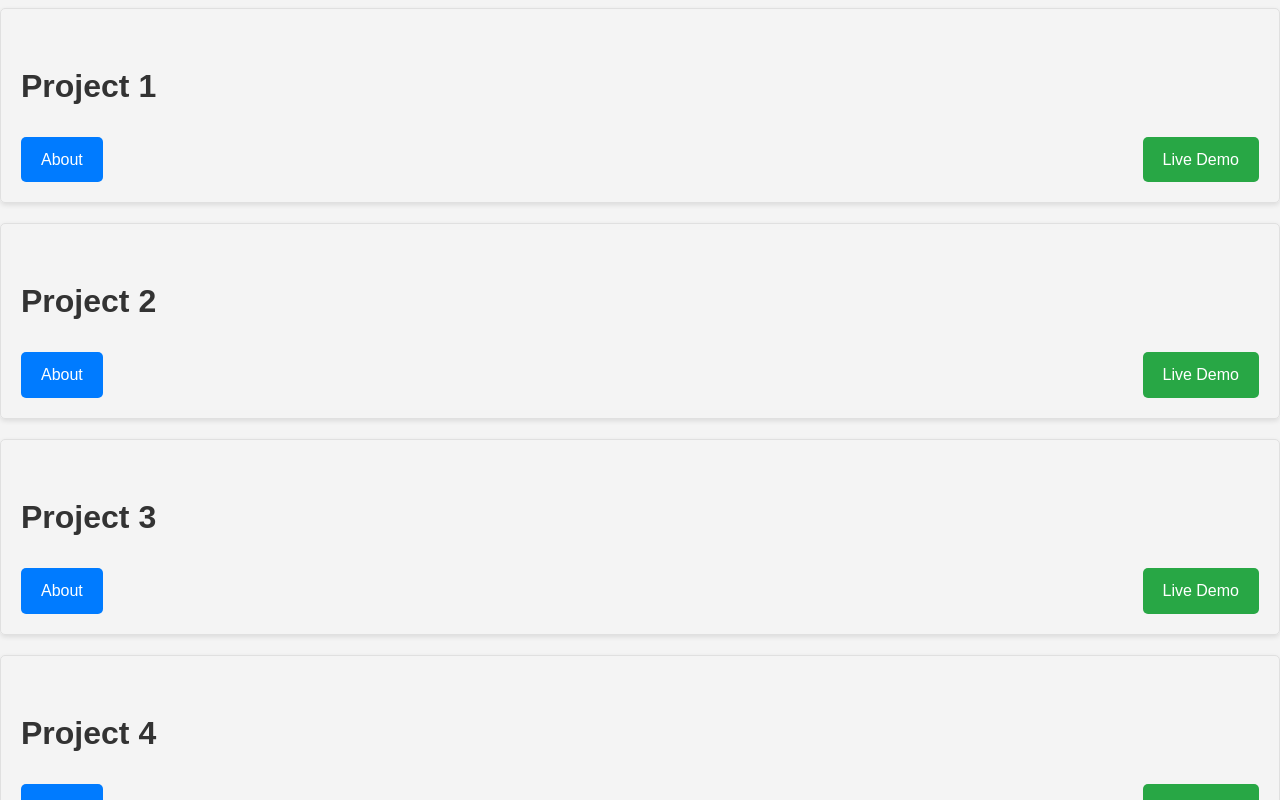
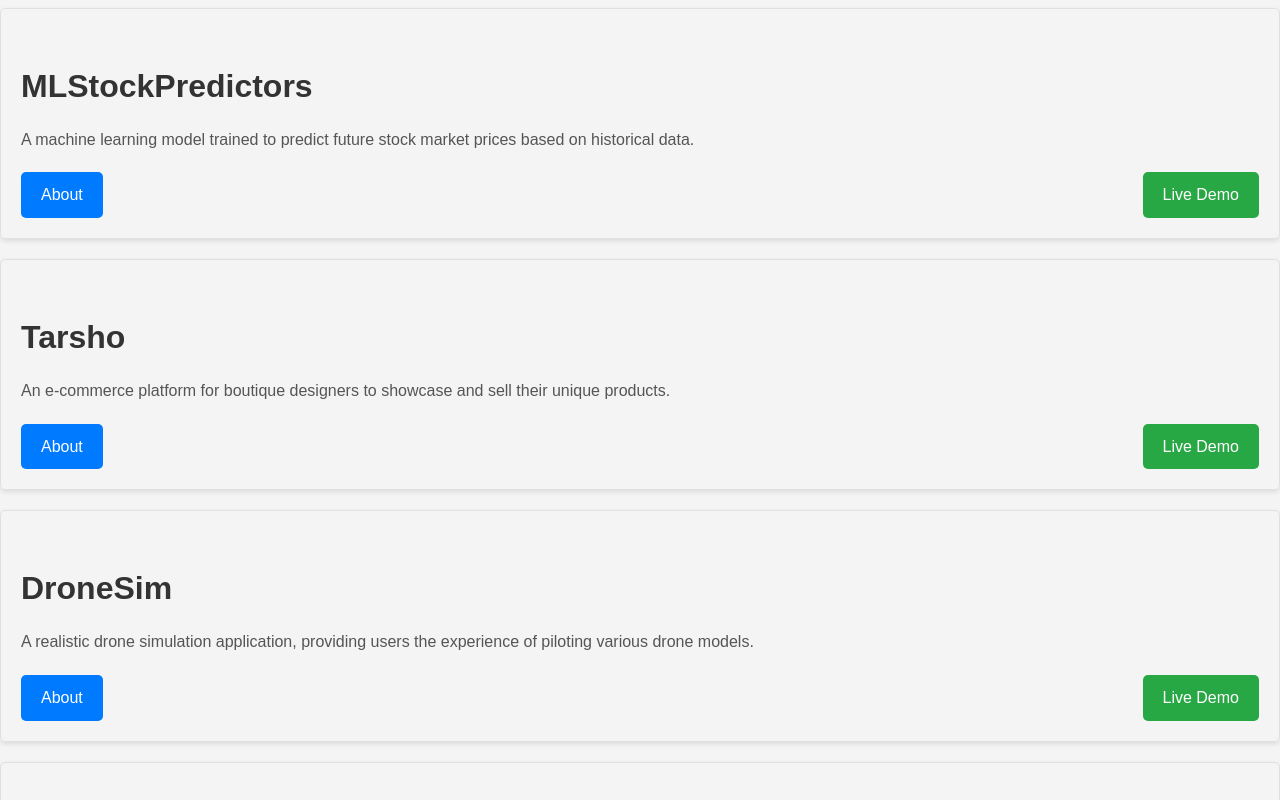
Before and after one commit to AhmedRaisi/PersonalPortfolio, a React (Create React App) app in the folder client/: page / in a window 1280 px wide. Shown: the part 1180-1980 px from the top of the page. Built offline with nearby package versions, Linux system fonts and the light colour scheme.

Commit message:
Added project description

```diff
--- a/client/src/components/About/styles.css
+++ b/client/src/components/About/styles.css
@@ -14,21 +14,6 @@ body {
     margin: auto;
     overflow: hidden;
 }
-
-/* Home section styles */
-
-.home {
-    padding: 50px 0;
-    background-color: #fff;
-    text-align: center;
-}
-
-.home h1 {
-    font-size: 2em;
-    margin-bottom: 20px;
-}
-
-/* About section styles */
 
 .about {
     padding: 50px 0;
@@ -87,29 +72,3 @@ body {
     transform: scale(1.05);
     color: #333;
 }
-
-/* Projects section styles */
-
-.projects {
-    padding: 50px 0;
-    background-color: #fff;
-    text-align: center;
-}
-
-.projects h1 {
-    font-size: 2em;
-    margin-bottom: 20px;
-}
-
-/* Contact section styles */
-
-.contact {
-    padding: 50px 0;
-    background-color: #fff; /* Same background as home */
-    text-align: center;
-}
-
-.contact h1 {
-    font-size: 2em;
-    margin-bottom: 20px;
-}
--- a/client/src/components/Header/index.js
+++ b/client/src/components/Header/index.js
@@ -5,7 +5,7 @@ import './styles.css';
 const Header = () => {
   return (
     <header className="header">
-      <h1>My Portfolio</h1>
+      <h1>AAR</h1>
       <nav>
         <ul className="navbar">
           <li>
--- a/client/src/components/Home/styles.css
+++ b/client/src/components/Home/styles.css
@@ -42,44 +42,3 @@ body {
     font-weight: 300;
     letter-spacing: 1px;
 }
-
-/* For added vibrancy, consider adding a gradient background or an elegant font from Google Fonts or similar */
-
-/* About section styles */
-
-.about {
-    padding: 50px 0;
-    background-color: #e9ecef;
-    text-align: center;
-}
-
-.about h1 {
-    font-size: 2em;
-    margin-bottom: 20px;
-}
-
-/* Projects section styles */
-
-.projects {
-    padding: 50px 0;
-    background-color: #fff;
-    text-align: center;
-}
-
-.projects h1 {
-    font-size: 2em;
-    margin-bottom: 20px;
-}
-
-/* Contact section styles */
-
-.contact {
-    padding: 50px 0;
-    background-color: #e9ecef;
-    text-align: center;
-}
-
-.contact h1 {
-    font-size: 2em;
-    margin-bottom: 20px;
-}
--- a/client/src/components/Projects/Project1/index.js
+++ b/client/src/components/Projects/Project1/index.js
@@ -5,6 +5,7 @@ const Project = ({ data }) => {
   return (
     <div className="projectCard">
       <h3>{data.title}</h3>
+      <p className="projectDescription">{data.description}</p> {/* Adding the description here */}
       <div className="projectButtons">
         <a href={data.aboutLink} className="aboutBtn">About</a>
         <a href={data.demoLink} className="demoBtn">Live Demo</a>
--- a/client/src/components/Projects/Project1/styles.css
+++ b/client/src/components/Projects/Project1/styles.css
@@ -41,3 +41,8 @@
 .aboutBtn:hover, .demoBtn:hover {
     opacity: 0.9;
 }
+
+.projectDescription {
+    margin: 10px 0;
+    color: #555;
+  }
--- a/client/src/components/Projects/Project2/index.js
+++ b/client/src/components/Projects/Project2/index.js
@@ -5,6 +5,7 @@ const Project = ({ data }) => {
   return (
     <div className="projectCard">
       <h3>{data.title}</h3>
+      <p className="projectDescription">{data.description}</p> {/* Adding the description here */}
       <div className="projectButtons">
         <a href={data.aboutLink} className="aboutBtn">About</a>
         <a href={data.demoLink} className="demoBtn">Live Demo</a>
--- a/client/src/components/Projects/Project3/index.js
+++ b/client/src/components/Projects/Project3/index.js
@@ -5,6 +5,7 @@ const Project = ({ data }) => {
   return (
     <div className="projectCard">
       <h3>{data.title}</h3>
+      <p className="projectDescription">{data.description}</p> {/* Adding the description here */}
       <div className="projectButtons">
         <a href={data.aboutLink} className="aboutBtn">About</a>
         <a href={data.demoLink} className="demoBtn">Live Demo</a>
--- a/client/src/components/Projects/Project4/index.js
+++ b/client/src/components/Projects/Project4/index.js
@@ -5,6 +5,7 @@ const Project = ({ data }) => {
   return (
     <div className="projectCard">
       <h3>{data.title}</h3>
+      <p className="projectDescription">{data.description}</p> {/* Adding the description here */}
       <div className="projectButtons">
         <a href={data.aboutLink} className="aboutBtn">About</a>
         <a href={data.demoLink} className="demoBtn">Live Demo</a>
--- a/client/src/components/Projects/index.js
+++ b/client/src/components/Projects/index.js
@@ -10,33 +10,38 @@ const Projects = () => {
   const projectData = [
     {
       id: 1,
-      title: "Project 1",
+      title: "MLStockPredictors",
+      description: "A machine learning model trained to predict future stock market prices based on historical data.",
       aboutLink: "#",
       demoLink: "#",
       component: Project1
     },
     {
       id: 2,
-      title: "Project 2",
+      title: "Tarsho",
+      description: "An e-commerce platform for boutique designers to showcase and sell their unique products.",
       aboutLink: "#",
       demoLink: "#",
       component: Project2
     },
     {
       id: 3,
-      title: "Project 3",
+      title: "DroneSim",
+      description: "A realistic drone simulation application, providing users the experience of piloting various drone models.",
       aboutLink: "#",
       demoLink: "#",
       component: Project3
     },
     {
       id: 4,
-      title: "Project 4",
+      title: "2048AIOptimization",
+      description: "An AI-driven model optimized to play and win the game 2048.",
       aboutLink: "#",
       demoLink: "#",
       component: Project4
     },
   ];
+
 
   return (
     <Element name="projectsSection">
```
